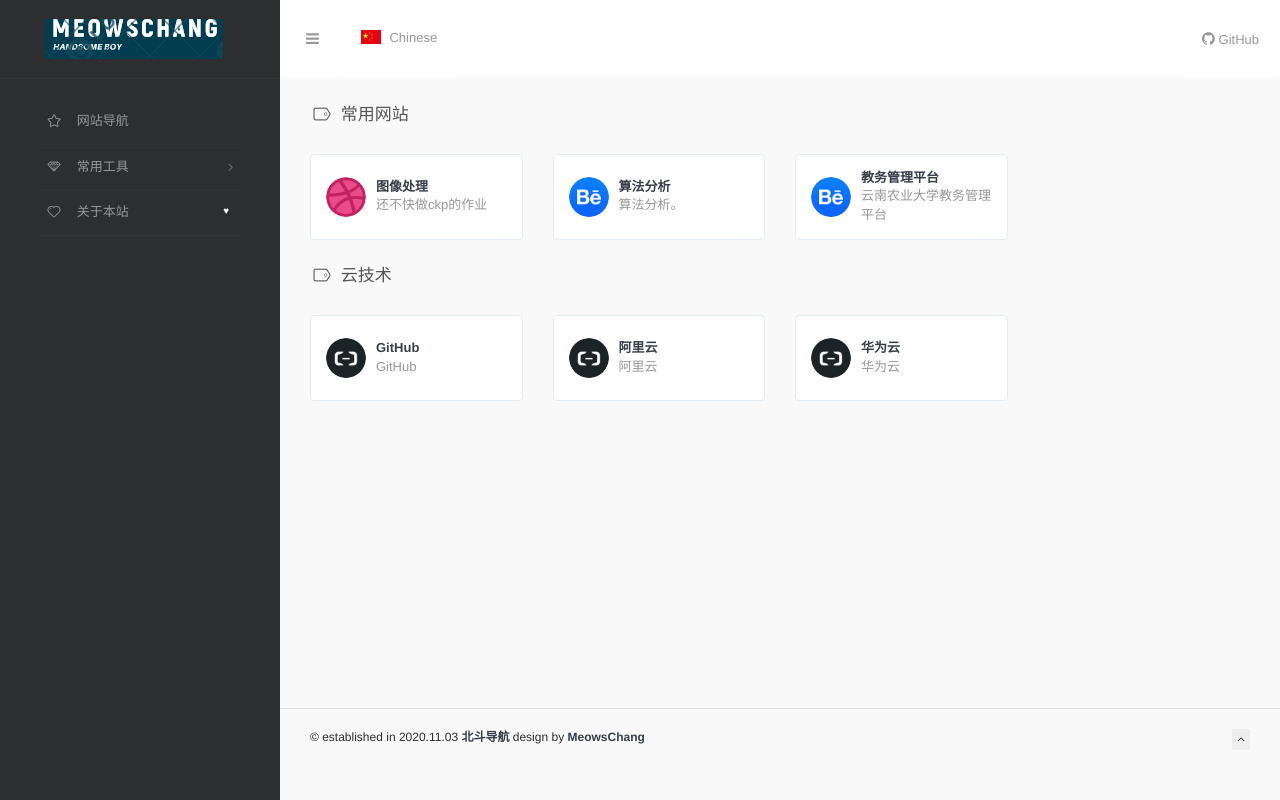
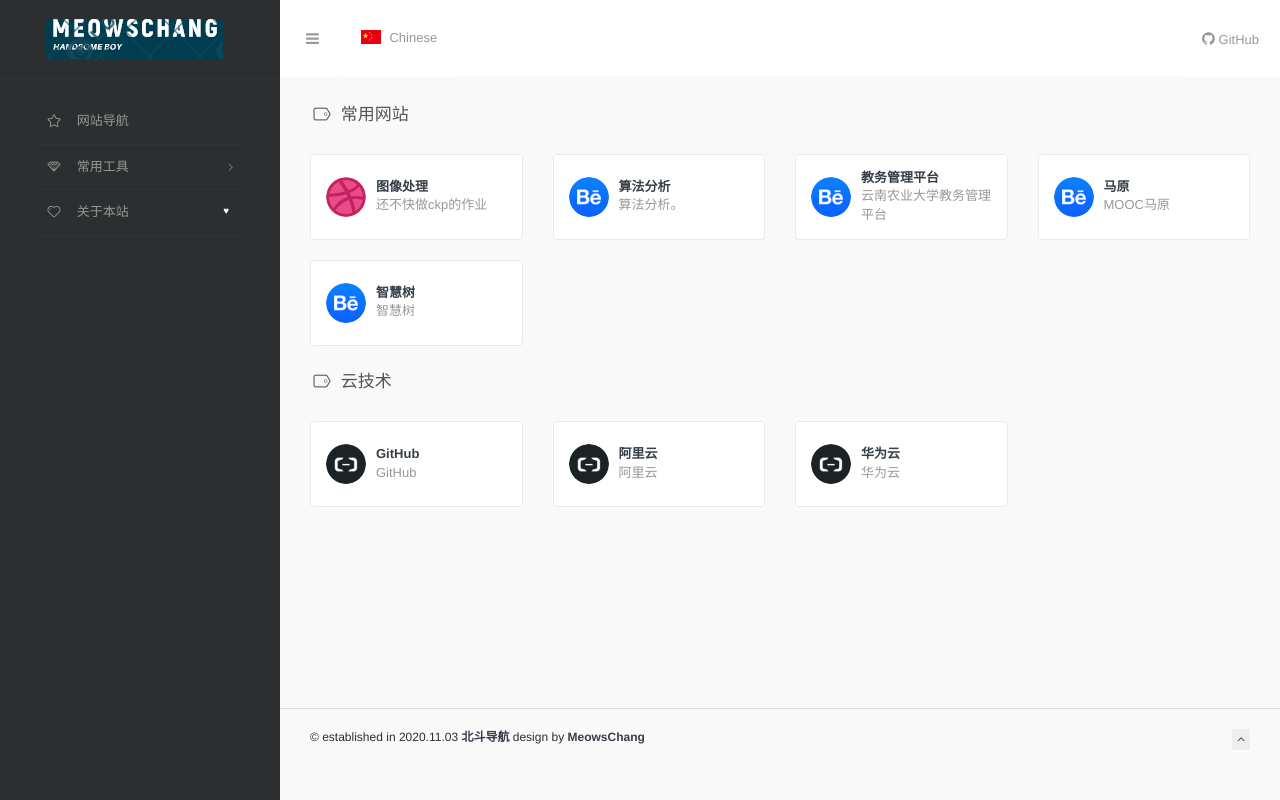
Before and after one commit to meowschang/beidou, a plain HTML site: page cn/index.html in a window 1280 px wide. Drawn offline with nearby package versions, Linux system fonts and the light colour scheme.

Commit message:
Update index.html

```diff
--- a/cn/index.html
+++ b/cn/index.html
@@ -210,6 +210,40 @@
                     </div>
                 </div>
 
+                <div class="col-sm-3">
+                    <div class="xe-widget xe-conversations box2 label-info" onclick="window.open('http://www.icourse163.org/learn/WHU-1001717003?tid=1001802009', '_blank')" data-toggle="tooltip" data-placement="bottom" title="" data-original-title="MOOC马原">
+                        <div class="xe-comment-entry">
+                            <a class="xe-user-img">
+                                <img data-src="../assets/images/logos/behance.png" class="lozad img-circle" width="40">
+                            </a>
+                            <div class="xe-comment">
+                                <a href="#" class="xe-user-name overflowClip_1">
+                                    <strong>马原</strong>
+                                </a>
+                                <p class="overflowClip_2">MOOC马原</p>
+                            </div>
+                        </div>
+                    </div>
+                </div>
+
+                <div class="col-sm-3">
+                    <div class="xe-widget xe-conversations box2 label-info" onclick="window.open('https://www.zhihuishu.com/', '_blank')" data-toggle="tooltip" data-placement="bottom" title="" data-original-title="智慧树">
+                        <div class="xe-comment-entry">
+                            <a class="xe-user-img">
+                                <img data-src="../assets/images/logos/behance.png" class="lozad img-circle" width="40">
+                            </a>
+                            <div class="xe-comment">
+                                <a href="#" class="xe-user-name overflowClip_1">
+                                    <strong>智慧树</strong>
+                                </a>
+                                <p class="overflowClip_2">智慧树</p>
+                            </div>
+                        </div>
+                    </div>
+                </div>
+
+
+
 
 
 
```
